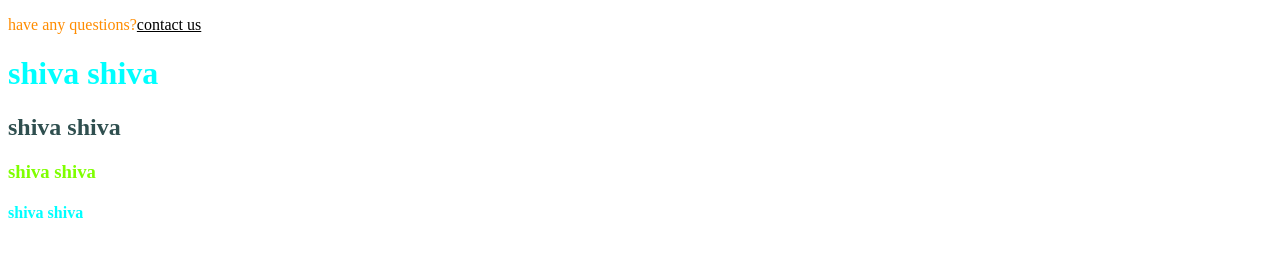
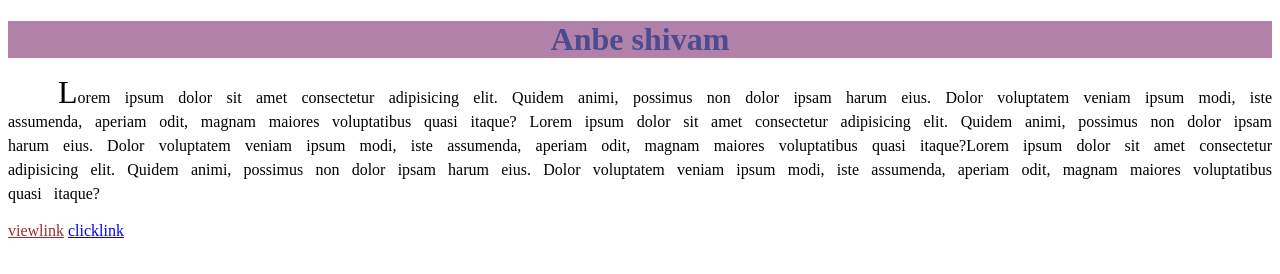
Before and after one commit to mahalakshmi2789/html-css, a plain HTML site: page css/index1.html in a window 1280 px wide. Drawn offline with Linux system fonts and the light colour scheme.

Commit message:
yes commit

```diff
--- a/css/index1.html
+++ b/css/index1.html
@@ -7,12 +7,24 @@
     <title>css</title>
 </head>
 <body>
-    <div>
+    <!-- <div>
         <p>have any questions?<a href="">contact us</a></p>
     </div>
     <h1>shiva shiva</h1>
     <h2>shiva shiva</h2>
     <h3>shiva shiva</h3>
-    <h4>shiva shiva</h4>
+    <h4>shiva shiva</h4>-->
+    <h1>Anbe shivam</h1>
+    <!-- <p>God's plan never end</p>
+    <p>https://www.youtube.com/</p> -->
+    <p>Lorem ipsum dolor sit amet consectetur adipisicing elit.
+Quidem animi, possimus non dolor ipsam harum eius.
+Dolor voluptatem veniam ipsum modi, iste assumenda, aperiam odit, magnam maiores voluptatibus quasi itaque? Lorem ipsum dolor sit amet consectetur adipisicing elit.
+Quidem animi, possimus non dolor ipsam harum eius.
+Dolor voluptatem veniam ipsum modi, iste assumenda, aperiam odit, magnam maiores voluptatibus quasi itaque?Lorem ipsum dolor sit amet consectetur adipisicing elit.
+Quidem animi, possimus non dolor ipsam harum eius.
+Dolor voluptatem veniam ipsum modi, iste assumenda, aperiam odit, magnam maiores voluptatibus quasi itaque?</p>
+<a href="">viewlink</a>
+<a href="https://www.youtube.com/">clicklink</a>
 </body>
 </html>
--- a/css/style.css
+++ b/css/style.css
@@ -1,4 +1,4 @@
-p{
+/*p{
     color:brown;
 }
 *{
@@ -22,3 +22,43 @@ h1~h3{
 h1+h2{
     color:darkslategray;
 }
+    p{
+    text-transform:none;
+}
+p+p{
+    text-decoration:none;
+    text-transform: none;
+}*/
+h1{
+    color:rgb(75, 76, 144);
+    background-color: rgba(100, 4, 84, 0.5);
+    font-size:2em;
+    font-stretch:ultra-condensed;
+    text-align: center;
+}
+
+
+  body{
+    background-color:rgb(255,255,255);
+    font-family: cursive;
+    font-family: fantasy;
+    font-family: serif;
+    font-size: 16px;
+    font-size: 1em;
+  }
+  p{
+    line-height: 1.5em;
+    text-align: justify;
+    text-indent:50px;
+    word-spacing:.5em;
+    /*text-shadow:2px 2px 2px rgb(192, 214, 192);*/
+  }
+  p:first-letter{
+    font-size:2em;
+  }
+  a:link{
+    color:blue;
+  }
+  a:visited{
+    color:brown;
+  }
```
